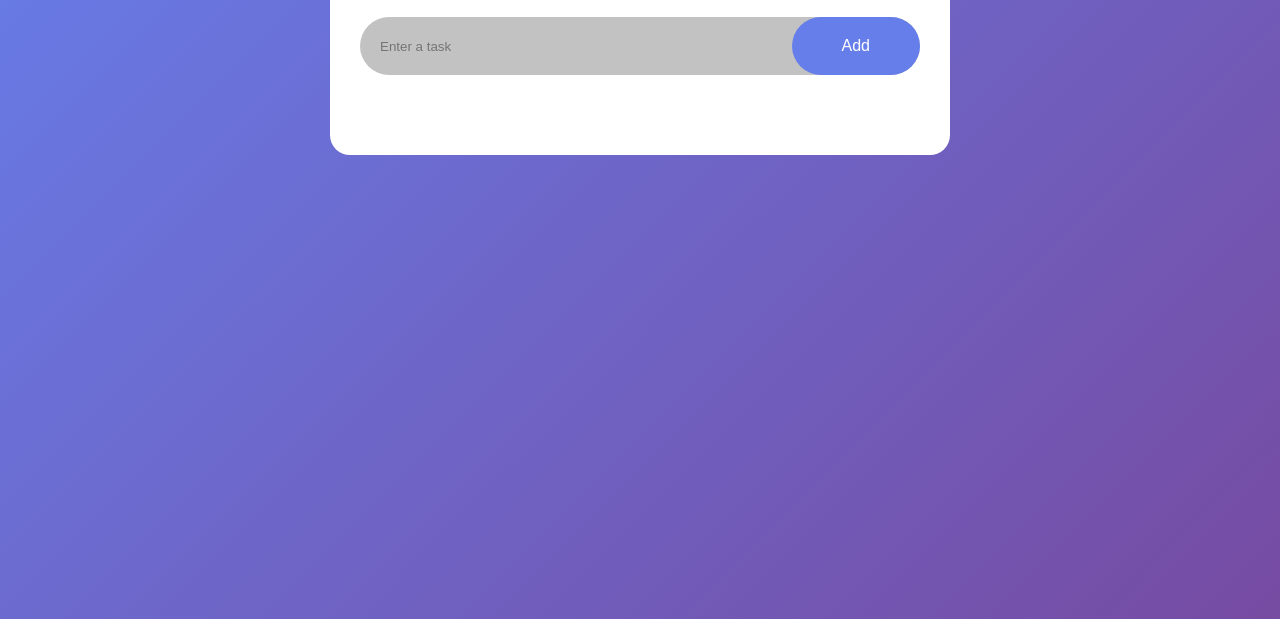
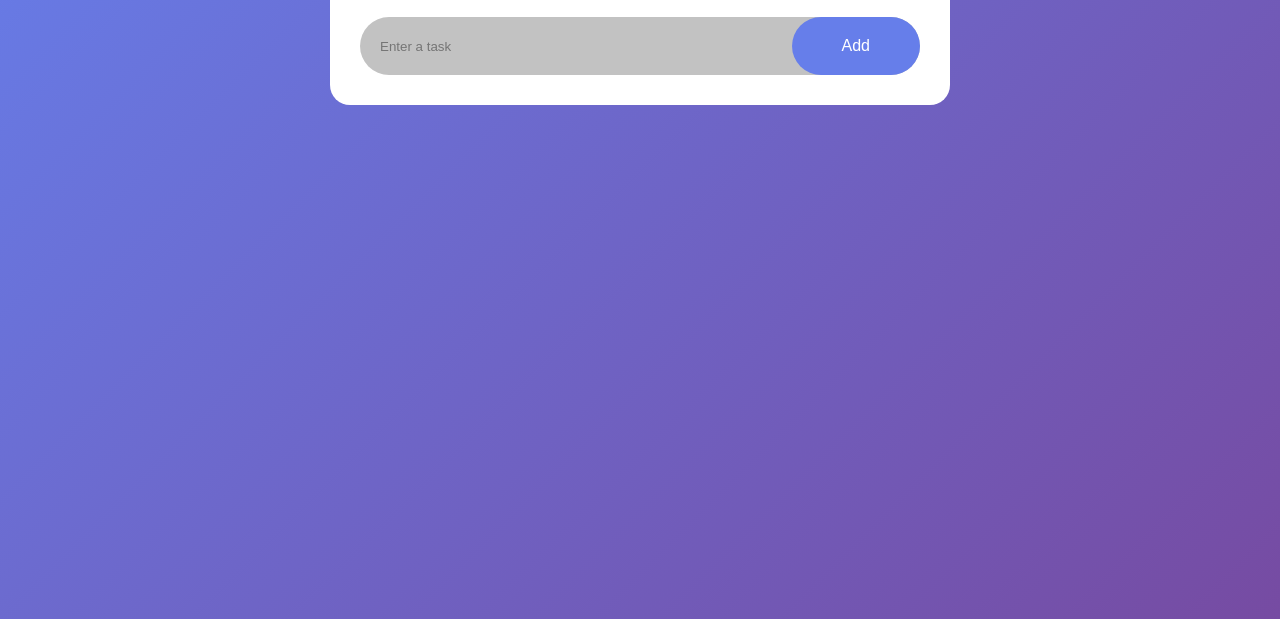
Before and after one commit to BatuhanKural/To-Do-List, a plain HTML site: page index.html in a window 1280 px wide. Shown: the part 181-800 px from the top of the page. Drawn offline with Linux system fonts and the light colour scheme.

Commit message:
UI improvements

```diff
--- a/style.css
+++ b/style.css
@@ -19,7 +19,7 @@ body {
     max-width: 560px;
     width: 80%;
     background: #fff;
-    padding: 50px 30px;
+    padding: 50px 30px 0 30px;
     border-radius: 20px;
     margin-top: 100px;
     margin-bottom: 100px;
```
